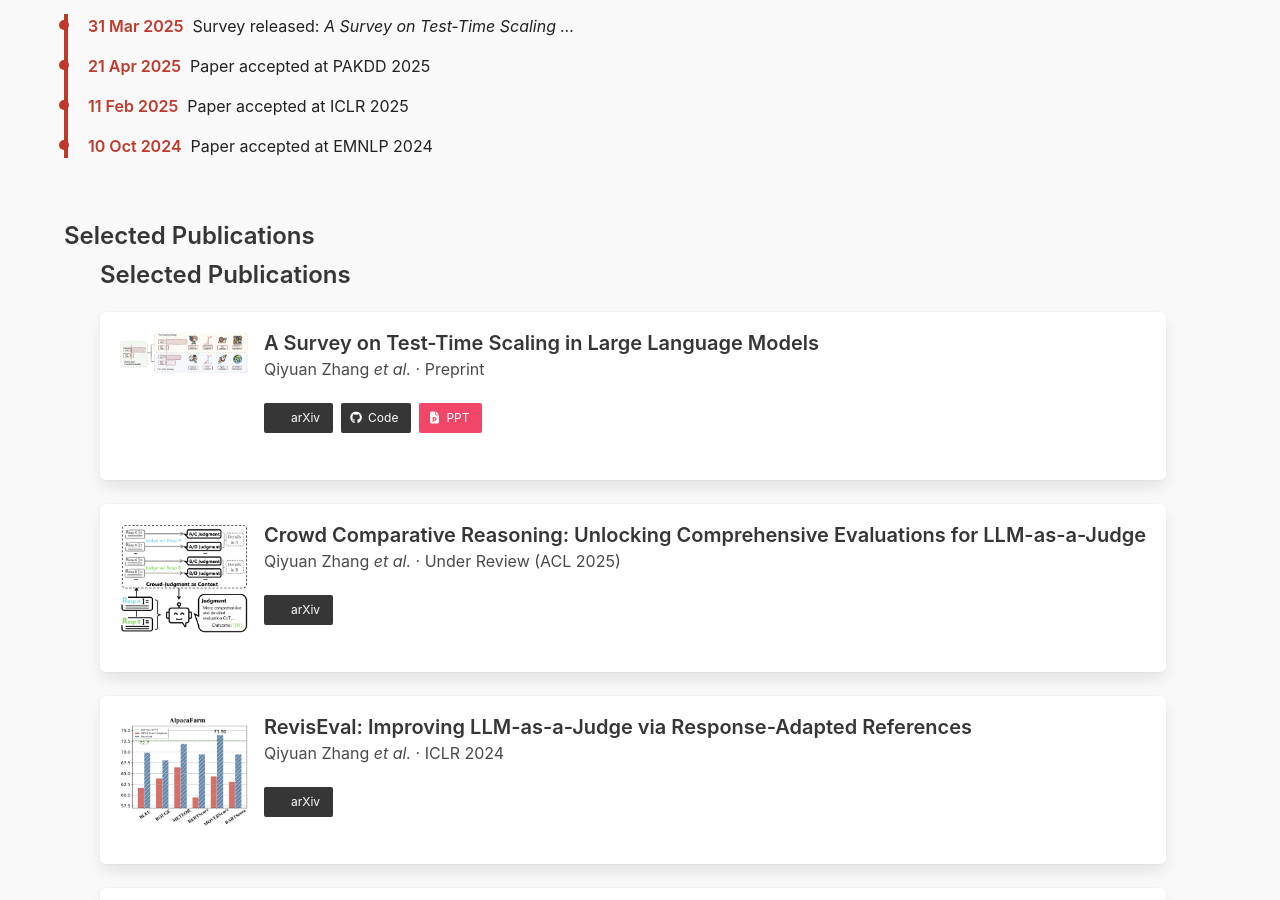
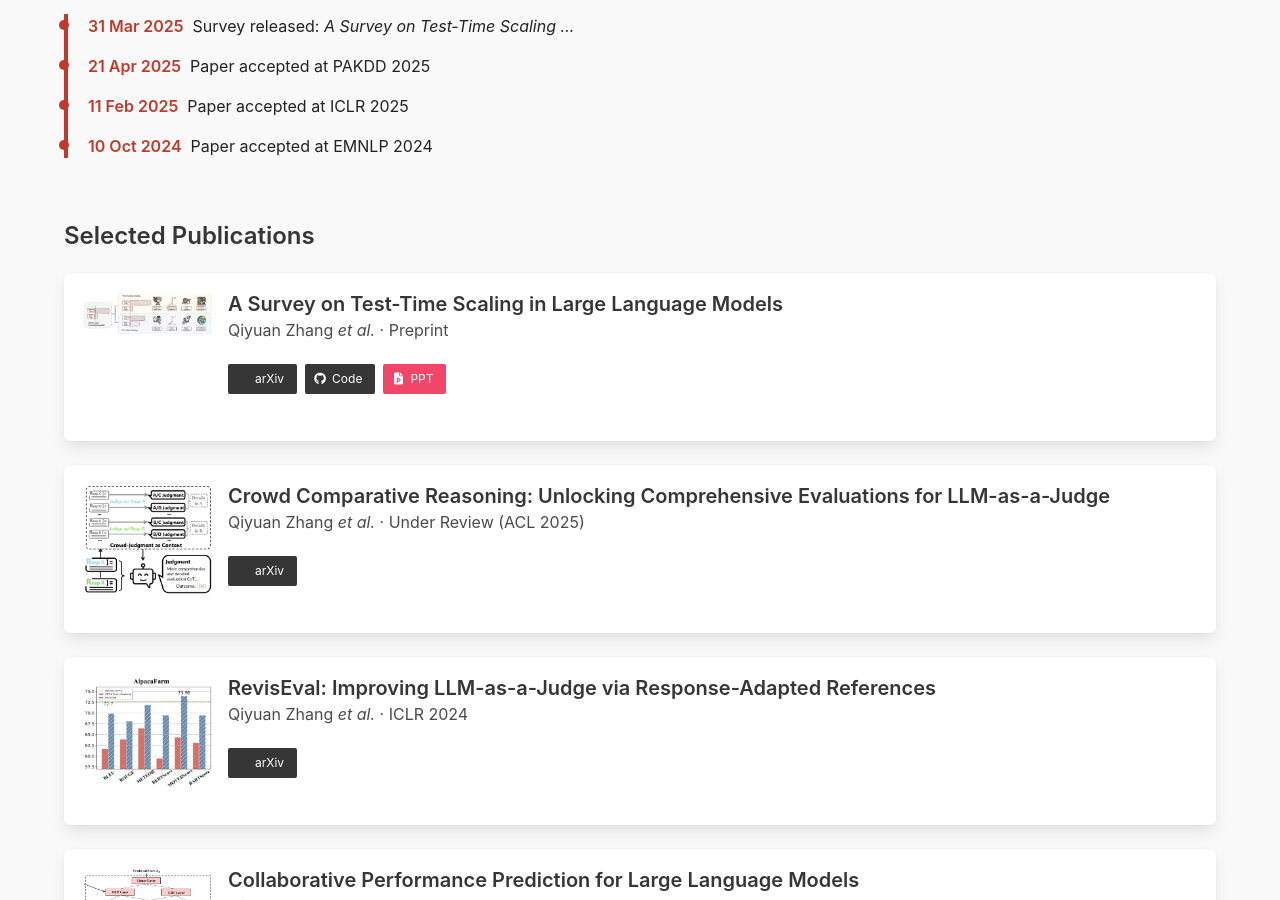
Before and after one commit to zhangqiyuan-rico/zhangqiyuan-rico.github.io, a Jekyll site: the page index.html, which Jekyll copies as it is, in a window 1280 px wide and 900 px high, scrolled down 728 px. Built offline with Jekyll 4.4.1, drawn with Linux system fonts in a browser that asks for light colours; a style sheet for code colours, icons or effects is not loaded.

Commit message:
Update index.html

```diff
--- a/index.html
+++ b/index.html
@@ -103,12 +103,8 @@
 
   <!-- PUBLICATIONS -->
 
-  <section class="section pt-0">
-    <div class="container">
-      <h2 class="title is-4">Selected Publications</h2>
-      <div class="columns is-multiline">
 
-        <section class="section pt-0">
+<section class="section pt-0">
   <div class="container">
     <h2 class="title is-4">Selected Publications</h2>
 
```
